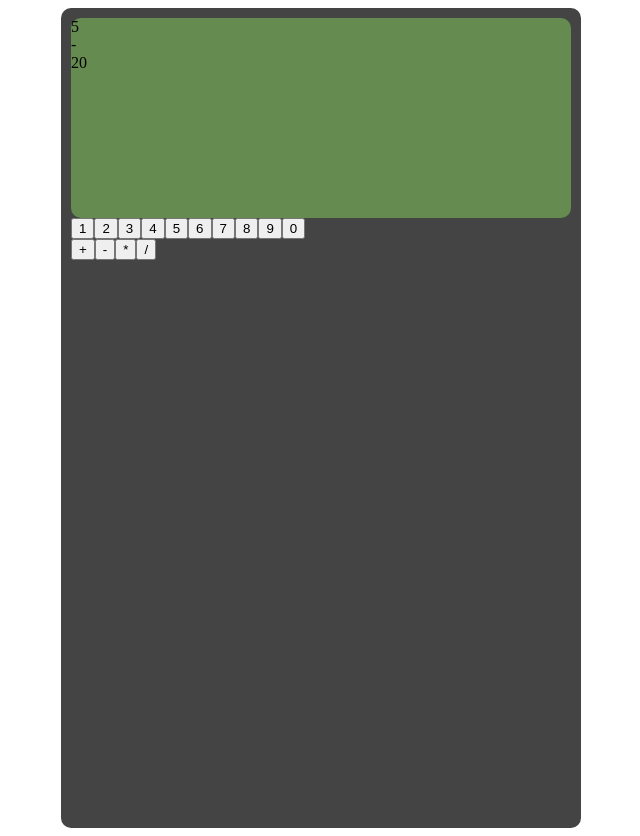
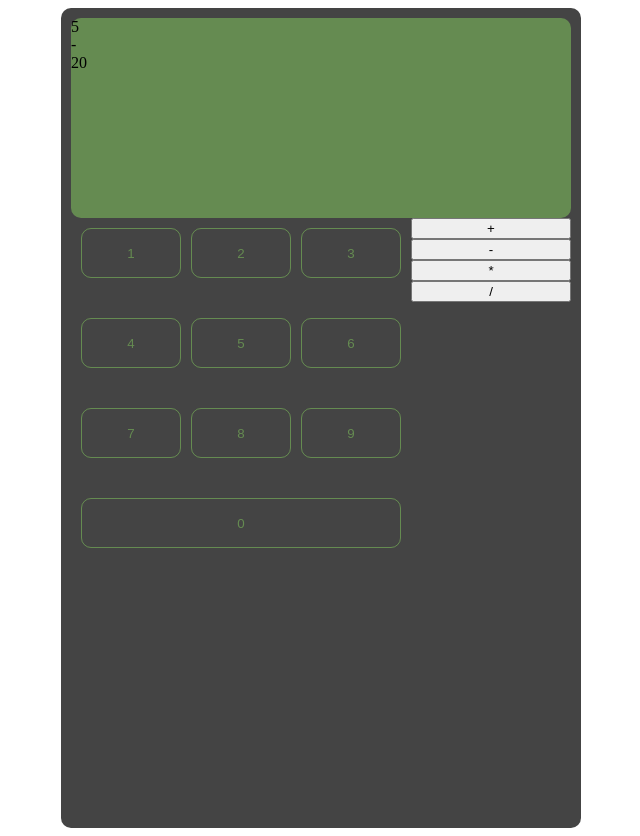
Before and after one commit to cookingnoob/2025-top-calculator, a plain HTML site: page index.html in a window 1280 px wide. Shown: the whole page, without its empty margins (319-959 px from the left). Drawn offline with Linux system fonts and the light colour scheme.

Commit message:
add styles for the buttons container and number buttons themselves and their container

```diff
--- a/style.css
+++ b/style.css
@@ -10,6 +10,8 @@
   background-color: rgb(68, 68, 68);
   padding: 10px;
   border-radius: 10px;
+  display: flex;
+  flex-direction: column;
 }
 
 .screen-wrapper {
@@ -18,3 +20,30 @@
   height: 200px;
   border-radius: 10px;
 }
+.buttons-container {
+  display: flex;
+  flex: 1;
+}
+.number-buttons-container {
+  display: flex;
+  flex: 2;
+  flex-wrap: wrap;
+  align-content: start;
+  gap: 10px;
+  padding: 10px;
+}
+.number-button {
+  background-color: transparent;
+  color: rgba(156, 255, 102, 0.38);
+  border: 1px solid rgba(156, 255, 102, 0.38);
+  border-radius: 10px;
+  flex: 1;
+  flex-basis: 80px;
+  height: 50px;
+  margin-bottom: 30px;
+}
+.operations-buttons-container {
+  display: flex;
+  flex: 1;
+  flex-direction: column;
+}
```
